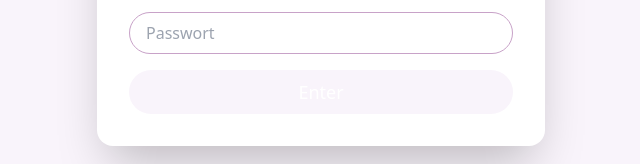
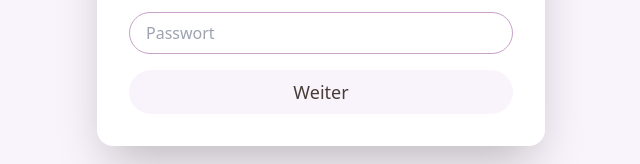
Before and after one commit to Seppseb/hochzeitseinladung, a React (Vite) app: page /#/ in a window 1280 px wide. Shown: the part 399-563 px from the top of the page, without its empty margins (319-959 px from the left). Built offline with nearby package versions, Linux system fonts and the light colour scheme.

Commit message:
changed text and textcolor of enter button landing page

```diff
--- a/src/pages/Home.tsx
+++ b/src/pages/Home.tsx
@@ -64,9 +64,9 @@ export default function Home() {
             <button
               type="submit"
               disabled={isChecking}
-              className="w-full bg-[#f9f4fb] hover:bg-lavender-dark text-white text-lg px-6 py-2 rounded-full transition-colors"
+              className="w-full bg-[#f9f4fb] hover:bg-lavender-dark text-brownNew text-lg px-6 py-2 rounded-full transition-colors"
             >
-              {isChecking ? 'Prüfe...' : 'Enter'}
+              {isChecking ? 'Prüfe...' : 'Weiter'}
             </button>
             {error && <p className="text-red-500 text-sm mt-2">{error}</p>}
           </form>
```
